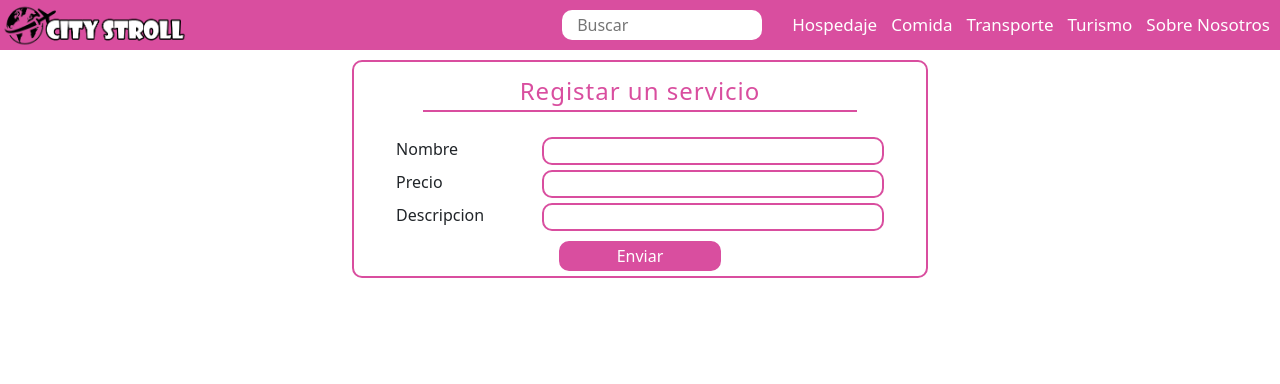
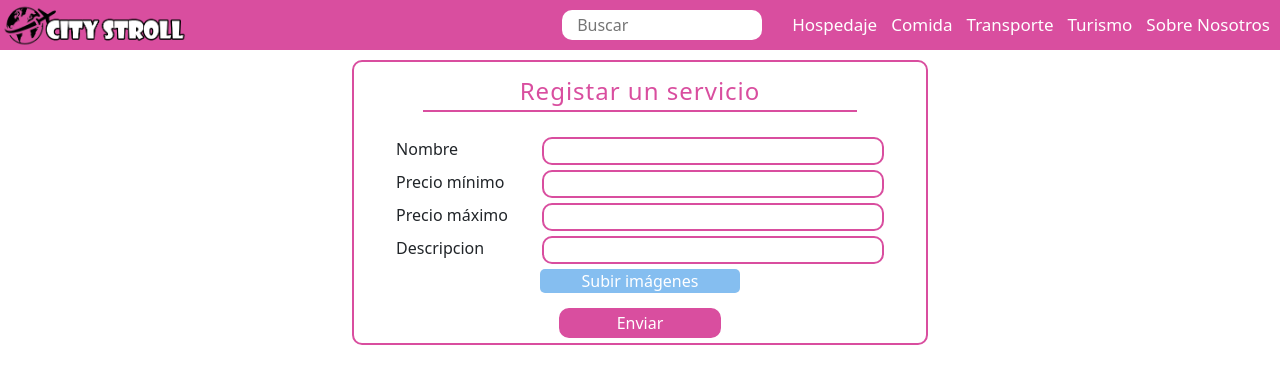
Before and after one commit to Katherine856/AppTuristas, a React (Create React App) app: page /CrearServicio/1 in a window 1280 px wide. Shown: the top 384 px of the page. Built offline with nearby package versions, Linux system fonts and the light colour scheme.

Commit message:
Se envian archivos

```diff
--- a/src/Formularios/Formulario-Servicio.jsx
+++ b/src/Formularios/Formulario-Servicio.jsx
@@ -1,43 +1,108 @@
-import { Formik, Form, Field, useFormik } from "formik";
+import { Formik, Form, Field } from "formik";
+import { useState } from "react";
+import * as Yup from 'yup'
 import Header from "../Header/Header";
 import './Formularios.css';
+import { Alert } from 'react-bootstrap'
+import axios from 'axios';
 
 const FormularioServicio = () => {
 
   const color = "#D94E9F";
+  const [enviando, setEnviando] = useState(false)
 
   let initialValues = {
     nombre: "",
-        direccion: "",
-        telefono: "",
-        correo: "",
+    min: "",
+    max: "",
+    descripcion: "",
+    imagenes: []
   };
 
-    let subir = async () => {
-        alert("Enviar");
+  const mensajes = {
+    obligatorio: "Este campo es obligatorio",
+    nombre: "Debe contener más de 4 caracteres",
+    min: "El valor mínimo son 10.000 COP",
+    max: "El valor máximo son 15'000.000 COP",
+    imagenes: "Se debe subir al menos una imagen"
+  }
+
+  const validacion = Yup.object().shape({
+    nombre: Yup.string().test("len", mensajes.nombre ,(n)=> n.toString().length > 4).required(mensajes.obligatorio),
+    min: Yup.number().min(10000, mensajes.min).required(mensajes.obligatorio),
+    max: Yup.number().max(15000000, mensajes.max).required(mensajes.obligatorio),
+    descripcion: Yup.string().required(mensajes.obligatorio),
+    imagenes: Yup.mixed().required(mensajes.imagenes)
+  })
+
+  let subir = async (info) => {
+    const formData = new FormData()
+    for(let i= 0; i < info.imagenes.length; i++){
+      formData.append('imagenes', info.imagenes[i])
+    }
+    formData.append('nombre', info.nombre)
+    formData.append('min', info.min)
+    formData.append('max', info.max)
+    formData.append('descripcion', info.descripcion)
+    console.log(formData.getAll('imagenes'))
+    setEnviando(true)
+    axios.post("http://localhost:5000/servicio/insertar", formData,{
+      headers:{
+        "Content-Type":'multipart/form-data'
+      }
+    })
+    .then(setEnviando(false))
   }
 
   return (
     <>
       <Header color={color} nombre="principal" />
-            <Formik className="formulario" initialValues={initialValues} onSubmit={subir}>
-                <Form className="campos" style={{ borderColor: color }}>
+      <Formik className="formulario" initialValues={initialValues} validationSchema={validacion} onSubmit={subir}>
+        {({values, errors, touched, setFieldValue, handleSubmit}) => (
+          <Form className="campos" style={{ borderColor: color }} encType="multipart/form-data" onSubmit={handleSubmit}>
             <h4 className="titulo-form" style={{ color: color, borderColor: color }}> Registar un servicio </h4>
             <div className="campo">
               <label htmlFor="instagram">Nombre</label>
-                        <Field className="conBorde ingreso" style={{ borderColor: color }} name="instagram" id="instagram" />
+              <Field className="conBorde ingreso" style={{ borderColor: color }} name="nombre" id="nombre" />
             </div>
+            {errors.nombre && touched.nombre ? (<Alert variant="warning" >{errors.nombre}</Alert>) : null}
             <div className="campo">
-                        <label htmlFor="whatsapp">Precio</label>
-                        <Field className="conBorde ingreso" style={{ borderColor: color }} name="whatsapp" id="whatsapp" />
+              <label htmlFor="whatsapp">Precio mínimo</label>
+              <Field className="conBorde ingreso" style={{ borderColor: color }} name="min" id="min" />
             </div>
+            {errors.min && touched.min ? (<Alert variant="warning" >{errors.min}</Alert>) : null}
+            <div className="campo">
+              <label htmlFor="whatsapp">Precio máximo</label>
+              <Field className="conBorde ingreso" style={{ borderColor: color }} name="max" id="max" />
+            </div>
+            {errors.max && touched.max ? (<Alert variant="warning" >{errors.max}</Alert>) : null}
             <div className="campo">
               <label htmlFor="Correo">Descripcion</label>
-                        <Field className="conBorde ingreso" style={{ borderColor: color }} name="Correo" id="Correo" />
+              <Field className="conBorde ingreso" style={{ borderColor: color }} name="descripcion" id="descripcion" />
             </div>
+            {errors.descripcion && touched.descripcion ? (<Alert variant="warning" >{errors.descripcion}</Alert>) : null}
+            <div className="campoImagen">
+              <label className="btnImagenes" htmlFor="imagenes">Subir imágenes</label>
+              <input
+                type="file"
+                style={{ borderColor: color }}
+                name="imagenes"
+                id="imagenes"
+                accept="image/*"
+                multiple
+                hidden
+                onChange={(event) => {
+                  setFieldValue("imagenes", event.target.files)
+                }} />
+            </div>
+            <div className="subidas">
+              {Object.keys(values.imagenes).map((index) => <span key={index} >{values.imagenes[index].name}</span>)}
+            </div>
+            {errors.imagenes && touched.imagenes ? (<Alert variant="warning" >{errors.imagenes}</Alert>) : null}
 
-                    <button className="enviar conBorde " style={{ borderColor: color, backgroundColor: color }} type="submit">Enviar</button>
+            <button className="enviar conBorde " style={{ borderColor: color, backgroundColor: color }} type="submit" disabled={enviando}>Enviar</button>
           </Form>
+        )}
       </Formik>
     </>
   )
--- a/src/Formularios/Formularios.css
+++ b/src/Formularios/Formularios.css
@@ -33,9 +33,36 @@
 
 .enviar{
     width: 30%;
+    margin: 0 auto;
     margin: 5px auto;
     justify-self: center;
     color: #fff;
+}
+
+.campoImagen{
+    width: 100%;
+    text-align: center;
+    display: flex;
+    flex-direction: column;
+}
+
+.subidas{
+    display: flex;
+    flex-direction: column;
+}
+
+.campoImagen>label{
+    width: 200px;
+    margin: 0 auto;
+    background-color: rgb(133, 190, 240);
+    cursor: pointer;
+    color: white;
+    border-radius: 5px;
+}
+
+form.campos>button:disabled{
+    background-color: darkgray !important;
+    border-color: darkgray !important;
 }
 
 @media screen and (min-width: 768px) {
```
Lines whose indentation alone changed are shown as unchanged.
